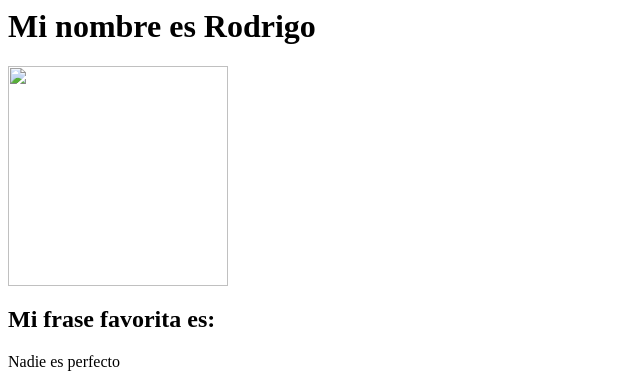
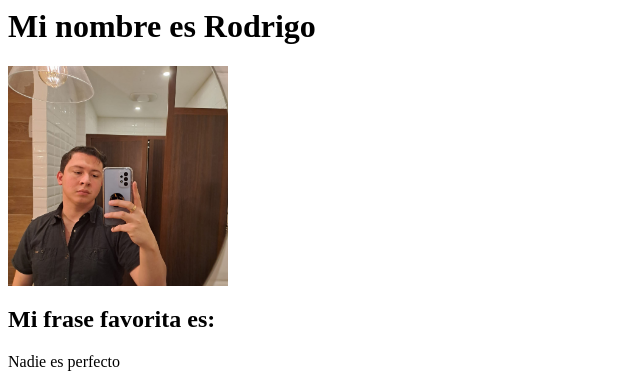
Before and after one commit to jrpardo01/-jrpardo01.github.io, a plain HTML site: page index.html in a window 1280 px wide. Shown: the top 388 px of the page, without its empty margins (0-640 px from the left). Drawn offline with Linux system fonts and the light colour scheme.

Commit message:
Update index.html

```diff
--- a/index.html
+++ b/index.html
@@ -8,7 +8,7 @@
     <h1>
         Mi nombre es Rodrigo
     </h1>
-        <img src="assets/WhatsApp Image 2023-02-25 at 07.43.30.jpeg" width="220px">
+        <img src="WhatsApp Image 2023-02-25 at 07.43.30.jpeg" width="220px">
     <h2>
         Mi frase favorita es:
     </h2>
```
